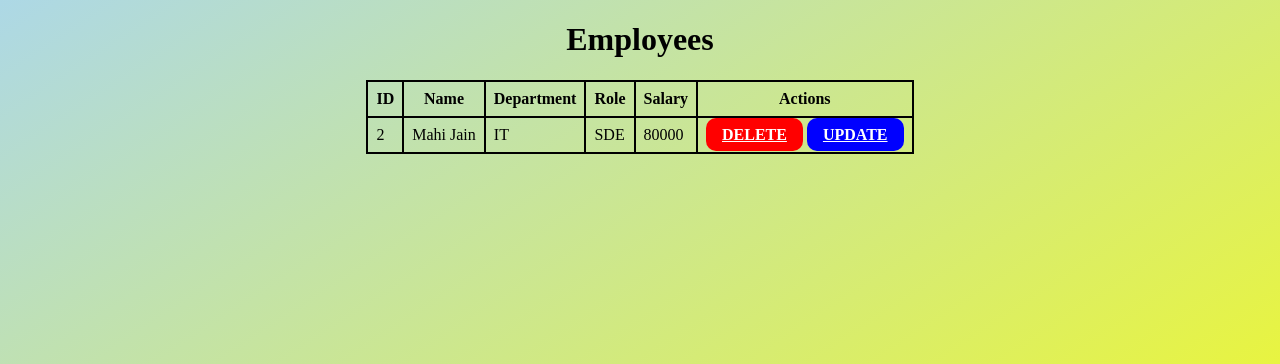
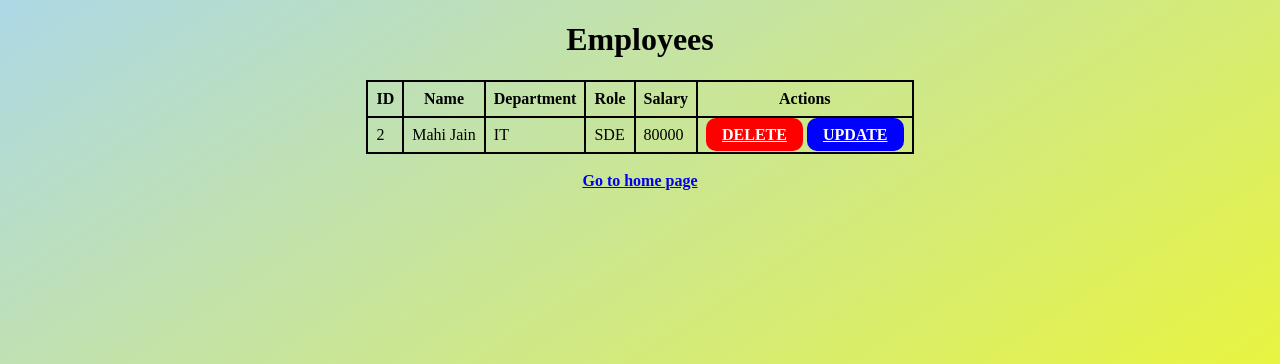
Before and after one commit to H4CK3RD33P/Employee-Management-CRUD-Flask, a Flask app: page /employees in a window 1280 px wide. Shown: the top 364 px of the page. Run offline with Flask 3, Linux system fonts and the light colour scheme; data comes from the database, SQL or seed files in the repository.

Commit message:
Added home page link to employees page

```diff
--- a/static/css/employees.css
+++ b/static/css/employees.css
@@ -52,3 +52,9 @@ h1 {
     opacity: 0.5;
     transition: 1s;
 }
+
+#home-link {
+    display: block;
+    text-align: center;
+    font-weight: bold;
+}
--- a/static/css/home.css
+++ b/static/css/home.css
@@ -44,4 +44,5 @@ input[type="submit"] {
 a {
     display: block;
     text-align: center;
+    font-weight: bold;
 }
--- a/templates/employees.html
+++ b/templates/employees.html
@@ -28,4 +28,6 @@
     </tr>
     {% endfor %}
 </table>
+<br>
+<a href="{{ url_for('home') }}" id="home-link">Go to home page</a>
 {% endblock%}
```
